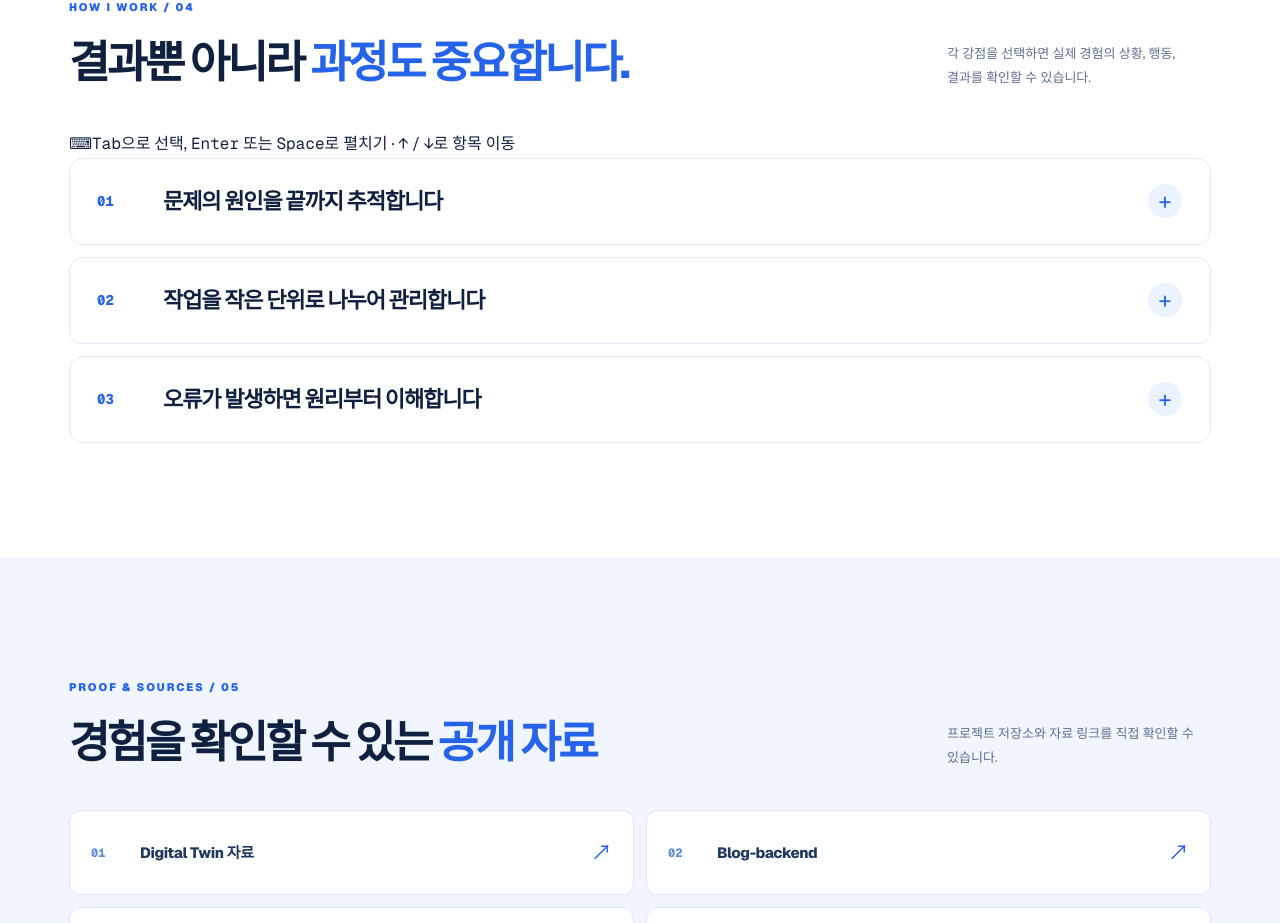
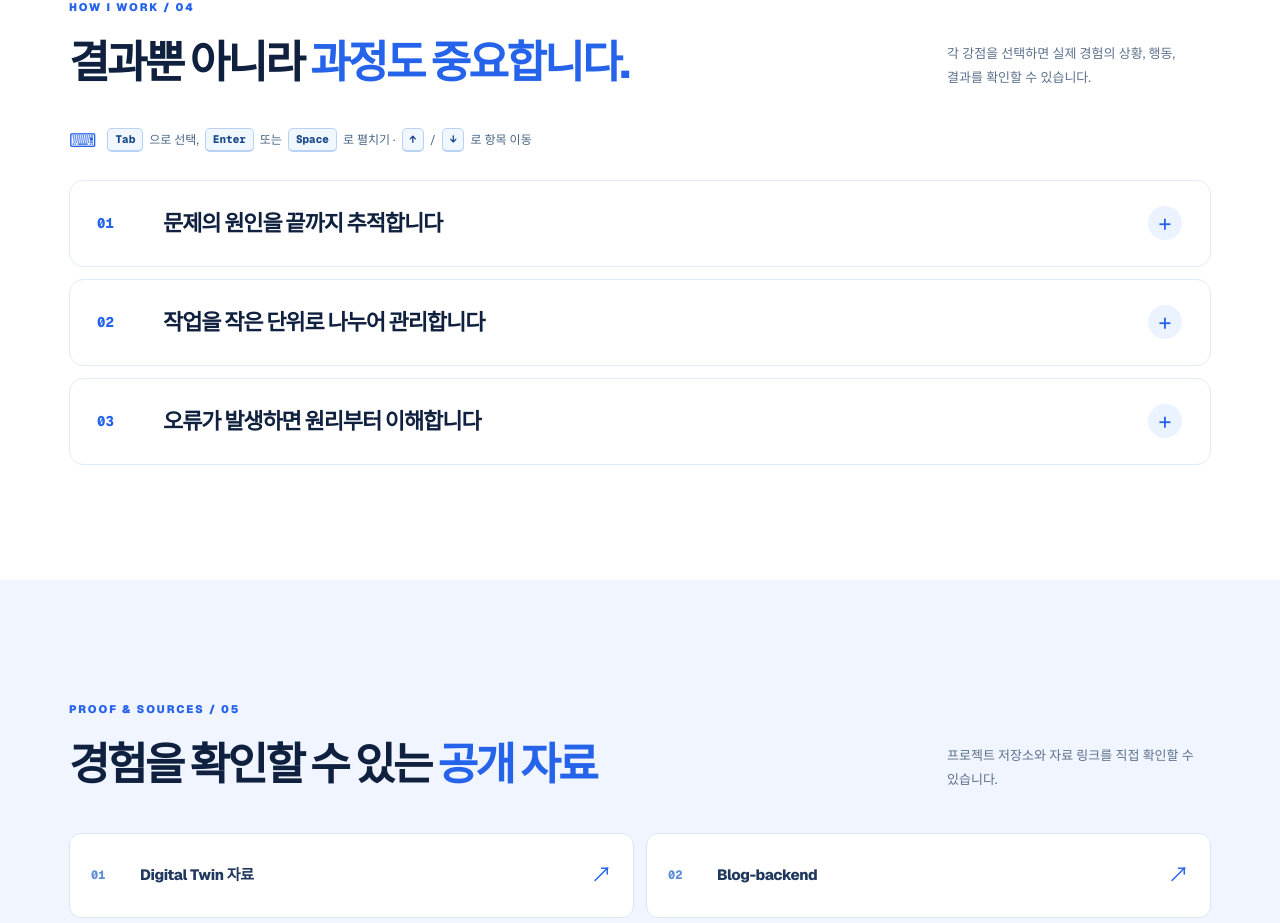
Before and after one commit to SuperNova080710/aleph-t01, a Next.js app: page / in a window 1280 px wide. Shown: the part 3380-4303 px from the top of the page. Built offline with nearby package versions, Linux system fonts and the light colour scheme.

Commit message:
style: Tab 포커스 강조와 키보드 조작 안내 추가

```diff
--- a/src/app/portfolio.css
+++ b/src/app/portfolio.css
@@ -189,6 +189,42 @@ html { scroll-behavior: smooth; scroll-padding-top: 95px; }
 .portfolio-skill-index { font: 750 11px var(--font-geist-mono), monospace; color: #6e96c4; }
 .portfolio-skill-list li > span:last-child { color: #83c9ff; font-size: 16px; }
 
+/* Strength accordion keyboard affordances and visible focus treatment. */
+.portfolio-keyboard-hint {
+  display: flex;
+  align-items: center;
+  flex-wrap: wrap;
+  gap: 6px;
+  margin: -8px 0 22px;
+  color: #496584;
+  font-size: 12px;
+  line-height: 1.85;
+}
+.portfolio-keyboard-symbol { font-size: 19px; color: var(--pf-blue); margin-right: 5px; }
+.portfolio-keyboard-hint kbd {
+  display: inline-block;
+  border: 1px solid #b9d1f5;
+  border-bottom-width: 2px;
+  border-radius: 5px;
+  padding: 0 7px;
+  background: #f1f7ff;
+  color: #194986;
+  font: 760 11px/21px var(--font-geist-mono), monospace;
+}
+.portfolio-strength-card:focus-within {
+  background: #edf5ff;
+  border-color: var(--pf-blue);
+  box-shadow: 0 0 0 3px rgb(37 99 235 / 23%);
+}
+.portfolio-strength-trigger:focus-visible {
+  outline: 3px solid var(--pf-blue);
+  outline-offset: -5px;
+  border-radius: 12px;
+}
+.portfolio-strength-trigger:focus-visible .portfolio-strength-toggle {
+  background: var(--pf-blue);
+  color: white;
+}
 .portfolio-strengths-section { background: white; }
 .portfolio-strength-grid { display: grid; gap: 12px; }
 .portfolio-strength-card { border: 1px solid #dfebfa; border-radius: 14px; overflow: hidden; background: #fff; transition: background-color .28s, border-color .28s; }
```
